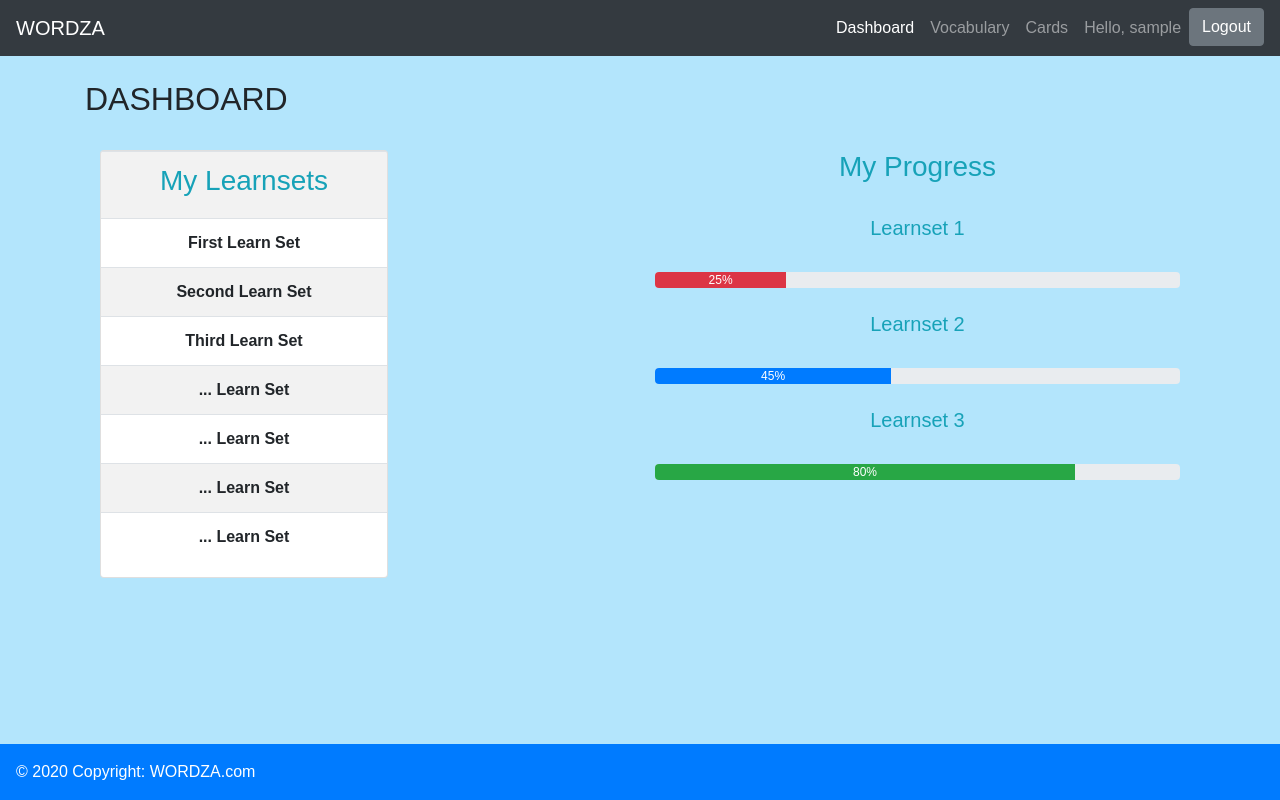
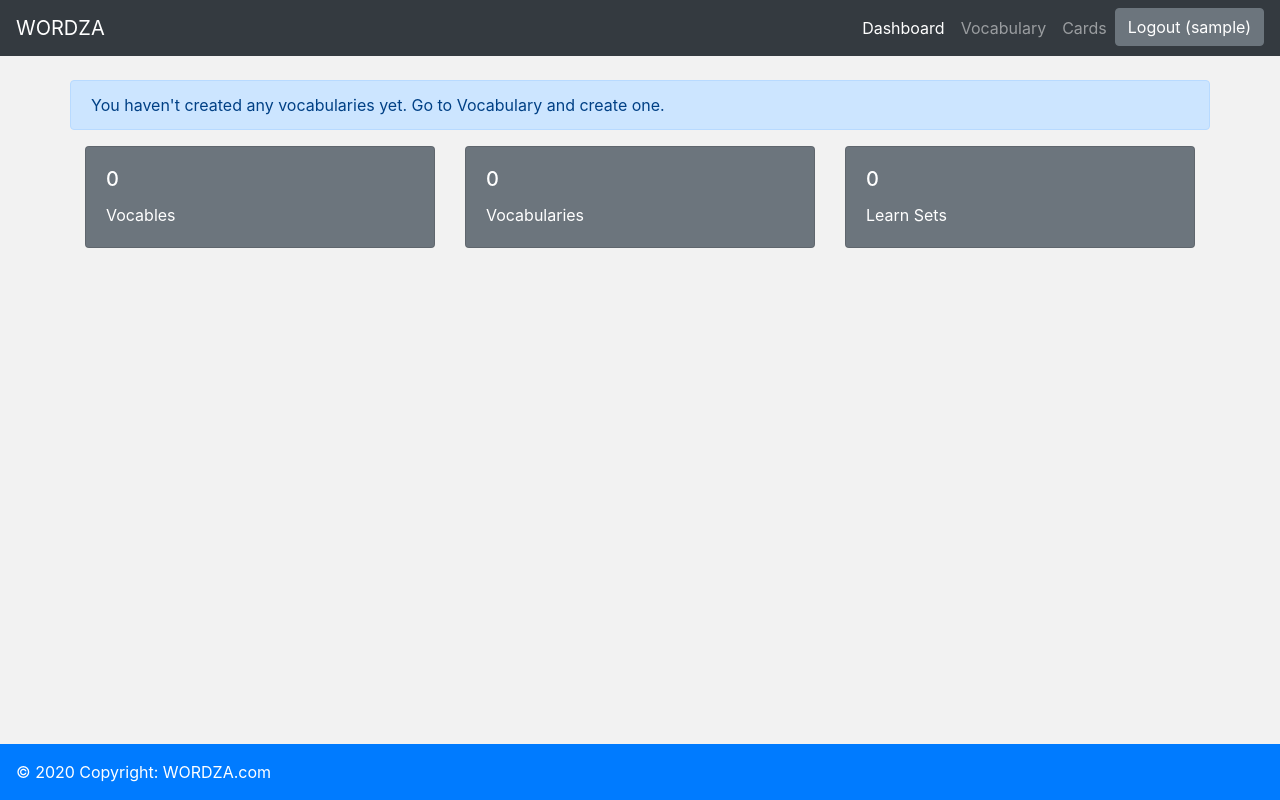
Before and after one commit to asopi/wordza, a Django app: page / in a window 1280 px wide. Run offline with Django 3.2, Linux system fonts and the light colour scheme; the visitor is signed in with stand-in values (Sample User, id 1); data that the repository does not hold is empty.

Commit message:
refactoring on dashboard

```diff
--- a/dashboard/templates/dashboard/dashboard.html
+++ b/dashboard/templates/dashboard/dashboard.html
@@ -1,87 +1,97 @@
 {% extends 'base.html' %}
 
 {% block content %}
-
-<style>
-
-body {
-  height: 100%;
-  font-family: "Nunito", sans-serif;
-  font-size: 16px;
-  background-color: #b3e5fc;
-}
-</style>
-
-<h2>{{ title }}</h2>
-<!-- TODO: implement dashboard template -->
-<br>
-<div class="container">
+{% if vocabularies|length == 0 %}
+<div class="row">
+  {% include 'ui-components/alert.html' with text="You haven't created any vocabularies yet. Go to Vocabulary and create one." %}
+</div>
+{% endif %}
 <div class="row">
     <div class="col-md">
-            <div class="card" style="width: 18rem;">
-                <table class="table table-striped">
-                    <tbody>
-                    <tr>
-                        <td><h3 class="text-center text-info">My Learnsets</h3></td>
-                    </tr>
-                    <tr align="center">
-                        <th scope="row">First Learn Set</th>
-                    </tr>
-                    <tr align="center">
-                        <th scope="row">Second Learn Set</th>
-                    </tr>
-                    <tr align="center">
-                        <th scope="row">Third Learn Set</th>
-                    </tr>
-                    <tr align="center">
-                        <th scope="row">... Learn Set</th>
-                    </tr>
-                    <tr align="center">
-                        <th scope="row">... Learn Set</th>
-                    </tr>
-                    <tr align="center">
-                        <th scope="row">... Learn Set</th>
-                    </tr>
-                    <tr align="center">
-                        <th scope="row">... Learn Set</th>
-                    </tr>
-                    </tbody>
-                </table>
-
+        <div class="card text-white bg-secondary mb-3" >
+            <div class="card-body">
+                <h5 class="card-title">{{ vocables|length }}</h5>
+                <p class="card-text">Vocables</p>
+            </div>
         </div>
     </div>
     <div class="col-md">
-            <h3 class="text-center text-info">My Progress</h3> <br>
-            <h5 class="text-center text-info">Learnset 1</h5> <br>
-            <div class="progress">
-                <div class="progress-bar bg-danger"  role="progressbar" style="width: 25%;" aria-valuenow="25" aria-valuemin="0"
-                     aria-valuemax="100">25%
-                </div>
-            </div> <br>
-            <h5 class="text-center text-info">Learnset 2</h5> <br>
-            <div class="progress">
-                <div class="progress-bar" role="progressbar" style="width: 45%;" aria-valuenow="45" aria-valuemin="0"
-                     aria-valuemax="100">45%
+        <div class="card text-white bg-secondary mb-3" >
+            <div class="card-body">
+                <h5 class="card-title">{{ vocabularies|length }}</h5>
+                <p class="card-text">Vocabularies</p>
             </div>
           </div>
-            <br>
-            <h5 class="text-center text-info">Learnset 3</h5> <br>
-            <div class="progress">
-                <div class="progress-bar bg-success" role="progressbar" style="width: 80%;" aria-valuenow="80" aria-valuemin="0"
-                     aria-valuemax="100">80%
     </div>
+    <div class="col-md">
+        <div class="card text-white bg-secondary mb-3" >
+            <div class="card-body">
+                <h5 class="card-title">{{ learn_sets|length }}</h5>
+                <p class="card-text">Learn Sets</p>
             </div>
           </div>
     </div>
 </div>
 
+<div class="row">
+    {% if vocabularies|length != 0 %}
+    <div class="col-md">
+        <div class="card">
+            <table class="table table-hover m-0">
+                <thead class="table-secondary">
+                  <tr>
+                    <th class="border-top-0" scope="col" colspan="2">Latest Vocables</th>
+                  </tr>
+                </thead>
+                <tbody>
+                {% for vocable in vocables|slice:"10" %}
+                <tr>
+                <td scope="row">{{vocable.value}}</td>
+                <td scope="row">{{ vocable.translated_value}}</td>
+                </tr>
+                {% endfor %}
+                </tbody>
+              </table>
+        </div>
+    </div>
+    <div class="col-md">
+        <div class="card" >
+            <table class="table table-hover m-0">
+                <thead class="table-secondary">
+                  <tr>
+                    <th class="border-top-0" scope="col">Latest Vocabularies</th>
+                  </tr>
+                </thead>
+                <tbody>
+                {% for vocabulary in vocabularies|slice:"10" %}
+                <tr>
+                <td scope="row">{{vocabulary.title}}</td>
+                </tr>
+                {% endfor %}
+                </tbody>
+              </table>
+        </div>
+    </div>
+    <div class="col-md">
+        <div class="card" >
+            <table class="table table-hover m-0">
+                <thead class="table-secondary">
+                  <tr>
+                    <th class="border-top-0" scope="col" colspan="2">Latest Learn Sets</th>
+                  </tr>
+                </thead>
+                <tbody>
+                {% for learn_set in learn_sets|slice:"10" %}
+                <tr>
+                <td scope="row">{{learn_set.title}}</td>
+                <td scope="row">  {% include 'ui-components/progress.html' with progress=learn_set.progress %}</td>
+                </tr>
+                {% endfor %}
+                </tbody>
+              </table>
+        </div>
+    </div>
+    {% endif %}
+</div>
 
 {% endblock %}
-
-#this was here before the template above:
-
-<ul class="list-group list-group-flush">
-    {% for learn_set in learn_sets %}
-    <li class="list-group-item">{{ learn_set.name }}</li>
-    {% endfor %}
-</ul>
--- a/dashboard/views.py
+++ b/dashboard/views.py
@@ -2,15 +2,19 @@ from django.shortcuts import render
 from django.contrib.auth.decorators import login_required
 
 from cards.models import LearnSet
+from vocabularies.models import Vocabulary, Vocable
 
 
 @login_required
 def dashboard_view(request):
-    learn_sets = LearnSet.objects.order_by('-creation_date')
+    learn_sets = LearnSet.objects.filter(user=request.user).order_by('-creation_date')
+    vocabularies = Vocabulary.objects.filter(user=request.user).order_by('-creation_date')
+    vocables = Vocable.objects.filter(user=request.user).order_by('-creation_date')
 
     context = {
-        'title': 'DASHBOARD',
         'learn_sets': learn_sets,
+        'vocabularies': vocabularies,
+        'vocables': vocables,
     }
 
     return render(request, 'dashboard/dashboard.html', context)
--- a/static/css/style.css
+++ b/static/css/style.css
@@ -9,8 +9,9 @@ body {
   background-color: transparent;
   width: 300px;
   height: 200px;
-  border: 1px solid #f1f1f1;
   perspective: 1000px;
+  margin: auto;
+  cursor: pointer;
 }
 
 .flip-card-inner {
@@ -23,7 +24,7 @@ body {
 }
 
 .flip-card-flipped .flip-card-inner {
-  transform: rotateY(180deg);
+  transform: rotateX(180deg);
 }
 
 .flip-card-front, .flip-card-back {
@@ -43,7 +44,7 @@ body {
 .flip-card-back {
   background-color: dodgerblue;
   color: white;
-  transform: rotateY(180deg);
+  transform: rotateX(180deg);
 }
 
 .card-hover:hover {
@@ -51,3 +52,13 @@ body {
   background-color: #cce5ff;
   border-color: #b8daff;
 }
+
+.wordza-carousel {
+  height: 500px;
+  width: 100%;
+  background: #343a40;
+  display: flex;
+  align-items: center;
+  justify-content: center;
+  border-radius: 10px;
+}
--- a/templates/base.html
+++ b/templates/base.html
@@ -30,6 +30,7 @@
         integrity="sha384-ho+j7jyWK8fNQe+A12Hb8AhRq26LrZ/JpcUGGOn+Y7RsweNrtN/tE3MoK7ZeZDyx"
         crossorigin="anonymous"></script>
 
+
 {% block custom_script %}
 {% endblock %}
 
--- a/templates/navigation_bar.html
+++ b/templates/navigation_bar.html
@@ -1,6 +1,6 @@
 {% if user.is_authenticated %}
 <nav class="navbar navbar-expand-lg navbar-dark bg-dark">
-  <a class="navbar-brand" href="#">WORDZA</a>
+  <a class="navbar-brand" href="{% url 'dashboard:index' %}">WORDZA</a>
   <button class="navbar-toggler" type="button" data-toggle="collapse" data-target="#navbarToggler"
     aria-controls="navbarToggler" aria-expanded="false" aria-label="Toggle navigation">
     <span class="navbar-toggler-icon"></span>
@@ -22,10 +22,7 @@
         <a class="nav-link {% if cards_url in request.path %}active{% endif %}" href="{{  cards_url }}">Cards</a>
       </li>
       <li class="nav-item">
-        <span class="nav-link">Hello, {{ request.user }}</span>
-      </li>
-      <li class="nav-item">
-        <span><a class="btn btn-secondary" href="{% url 'logout' %}">Logout</a></span>
+        <span><a class="btn btn-secondary" href="{% url 'logout' %}">Logout ({{ request.user }})</a></span>
       </li>
     </ul>
   </div>
```
Also changed, not shown: wordza/settings.py (+7 -0 lines). Lines whose indentation alone changed are shown as unchanged.
